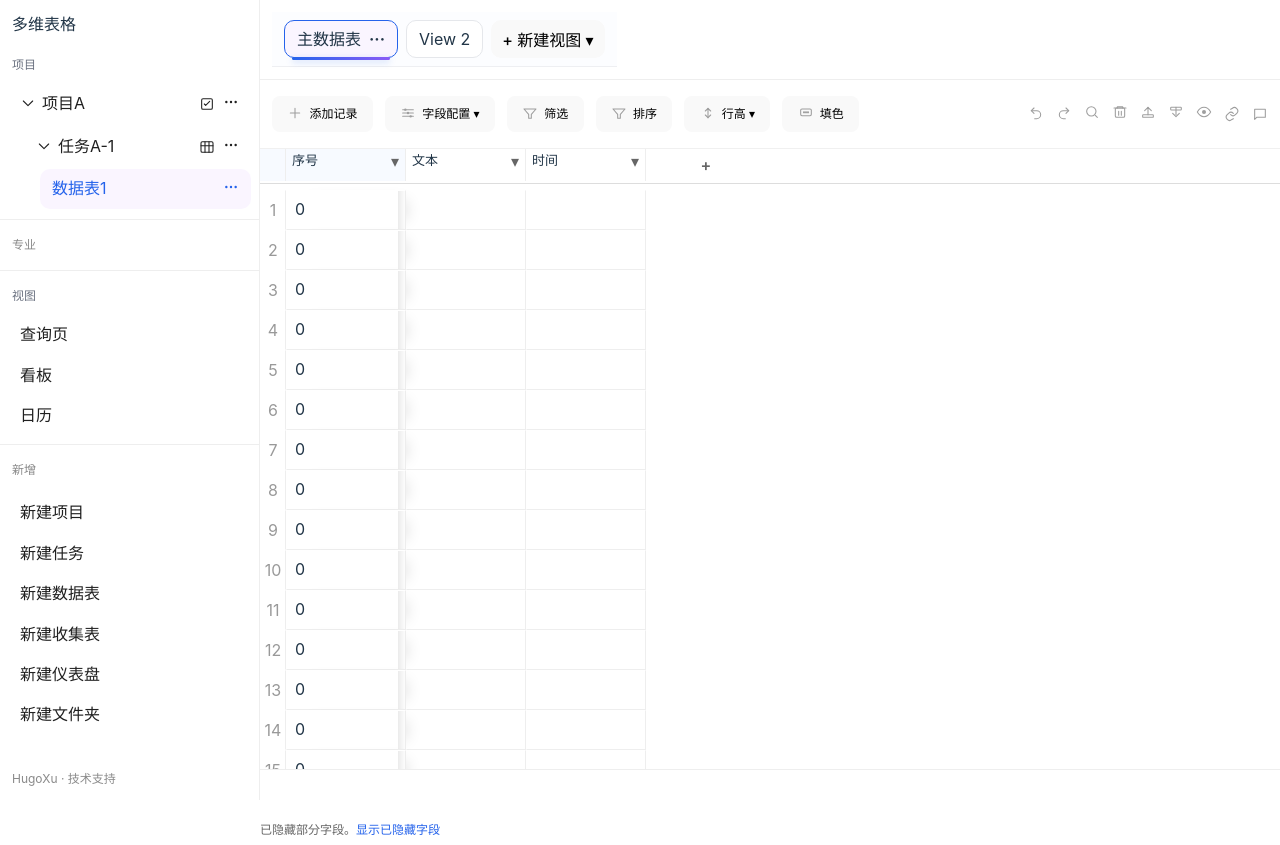
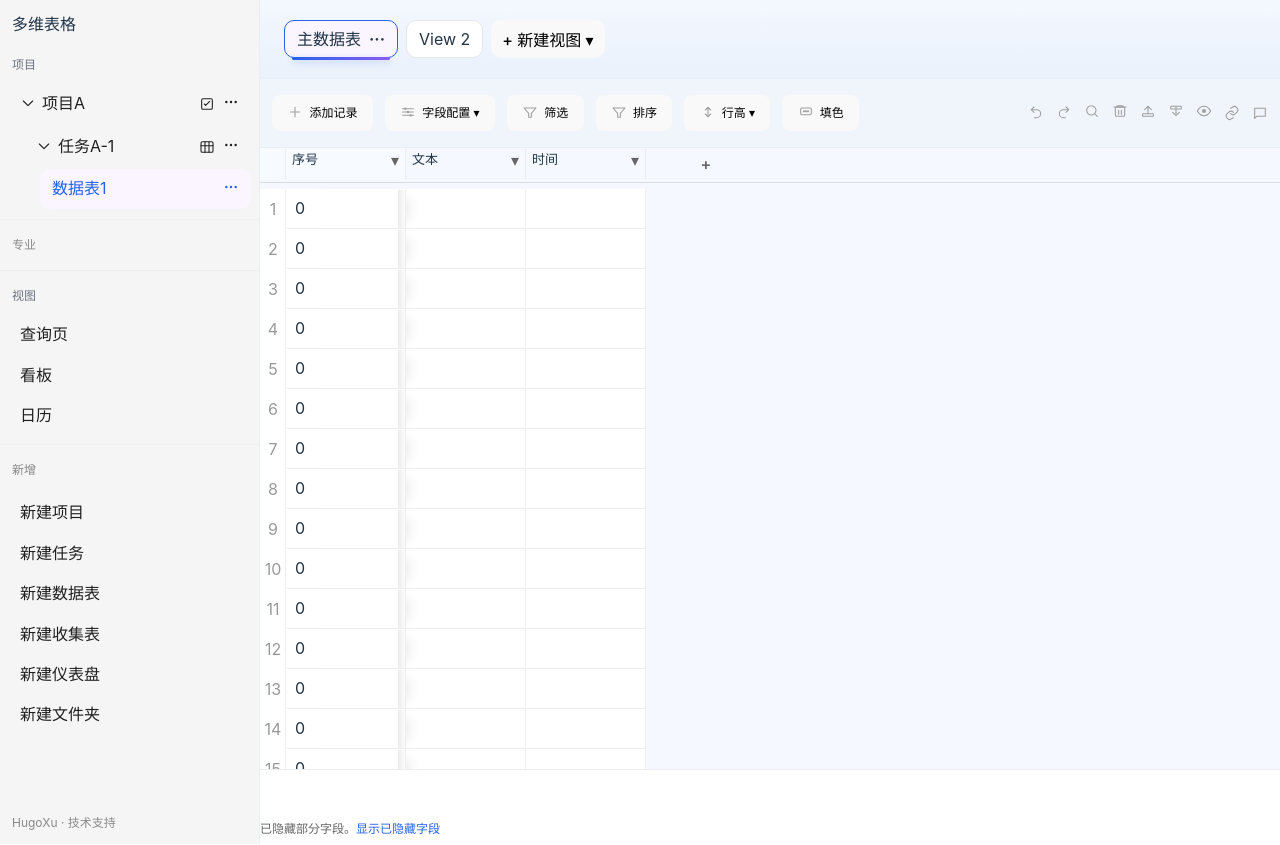
Before and after one commit to undustcover/Muti_sheet, a React (Vite) app in the folder apps/web/: page / in a window 1280 px wide. Built offline with nearby package versions, Linux system fonts and the light colour scheme.

Commit message:
chore(version): bump web to 0.1.1; UI polish for topbar/toolbar, unify divider token, fix sidebar minHeight

```diff
--- a/apps/web/package.json
+++ b/apps/web/package.json
@@ -1,7 +1,7 @@
 {
   "name": "web",
   "private": true,
-  "version": "0.1.0",
+  "version": "0.1.1",
   "type": "module",
   "scripts": {
     "dev": "vite",
--- a/apps/web/src/components/DataTable.tsx
+++ b/apps/web/src/components/DataTable.tsx
@@ -284,7 +284,7 @@ const [indexColWidth] = useState<number>(26);
 
 
   return (
-    <div data-app-ready="1">
+    <div data-app-ready="1" style={{ background: '#f5f9ff' }}>
       <GridStateProvider value={{ selectedCell, editingCell, setSelectedCell, setEditingCell, selectionRange, setSelectionRange, isDragging, setIsDragging, isInRange, headerSelectedCid, setHeaderSelectedCid, focusGrid: () => parentRef.current?.focus() }}>
         <GridSurface
           parentRef={parentRef}
--- a/apps/web/src/components/PageLayout.tsx
+++ b/apps/web/src/components/PageLayout.tsx
@@ -1,4 +1,5 @@
 import React from 'react';
+import { colors, effects } from '../design/tokens';
 
 interface PageLayoutProps {
   sidebar: React.ReactNode;
@@ -12,11 +13,11 @@ export default function PageLayout({ sidebar, header, toolbar, children }: PageL
     <div style={{ display: 'flex' }}>
       {sidebar}
       <div style={{ flex: 1, minWidth: 0, height: '100%', display: 'flex', flexDirection: 'column' }}>
-        <div style={{ padding: 12, borderBottom: '1px solid #eee', display: 'flex', alignItems: 'center', justifyContent: 'space-between' }}>
+        <div style={{ padding: 12, borderBottom: `1px solid ${colors.dividerSubtle}`, display: 'flex', alignItems: 'center', justifyContent: 'space-between', background: `linear-gradient(180deg, ${colors.topbarGradientDeepStart} 0%, ${colors.topbarGradientDeepEnd} 100%)` }}>
           {header}
         </div>
         {toolbar && (
-          <div style={{ padding: '8px 12px', borderBottom: '1px solid #f0f0f0' }}>
+          <div style={{ padding: '8px 12px', borderBottom: `1px solid ${colors.dividerSubtle}`, background: colors.toolbarGlassBg, backdropFilter: effects.toolbarBackdrop }}>
             {toolbar}
           </div>
         )}
--- a/apps/web/src/components/Sidebar.tsx
+++ b/apps/web/src/components/Sidebar.tsx
@@ -1,5 +1,6 @@
 import { useState, useEffect, useRef } from 'react';
 import { IconPlus, IconTask, IconTable, IconMore, IconChevronDown, IconChevronRight, IconCollect, IconDashboard, IconFolder } from './Icons';
+import { colors } from '../design/tokens';
 
 type Props = {
   active: string;
@@ -378,7 +379,7 @@ export const Sidebar: React.FC<Props> = ({ active, onNavigate, onSelectTable, ex
 
   // 在 Sidebar 组件内部已有状态与函数后，渲染最底部增加 Modal UI（依赖 compose* 状态）
   return (
-    <div style={{ width: 260, minWidth: 260, maxWidth: 260, boxSizing: 'border-box', flex: '0 0 260px', borderRight: '1px solid #eee', height: '100vh', display: 'flex', flexDirection: 'column' }}>
+    <div style={{ width: 260, minWidth: 260, maxWidth: 260, boxSizing: 'border-box', flex: '0 0 260px', borderRight: `1px solid ${colors.dividerSubtle}`, minHeight: '100vh', display: 'flex', flexDirection: 'column', background: '#f5f5f5' }}>
       <div style={{ padding: 12, fontWeight: 700 }}>多维表格</div>
 
       {/* 项目层级 */}
--- a/apps/web/src/components/table/Header.tsx
+++ b/apps/web/src/components/table/Header.tsx
@@ -72,7 +72,7 @@ export default function Header({
     <div style={{
       position: 'sticky',
       top: 0,
-      background: '#fff',
+      background: '#f5f9ff',
       display: 'grid',
       gridTemplateColumns: templateColumns,
       gap: 0,
--- a/apps/web/src/components/topbar/TopBar.tsx
+++ b/apps/web/src/components/topbar/TopBar.tsx
@@ -10,7 +10,7 @@ export type TopBarProps = HeaderTabsProps & {
 const TopBar: React.FC<TopBarProps> = ({ breadcrumb, renderBreadcrumbs, ...tabsProps }) => {
   const crumbs = breadcrumb ?? renderBreadcrumbs?.();
   return (
-    <div style={{ display: 'flex', alignItems: 'center', gap: 'var(--spacing)', background: 'var(--surface-subtle)', borderBottom: '1px solid var(--divider)', padding: '8px 12px' }}>
+    <div style={{ display: 'flex', alignItems: 'center', gap: 'var(--spacing)', background: 'transparent', borderBottom: 'none', padding: '8px 12px' }}>
       {crumbs ? (
         <div data-breadcrumb-container>
           {crumbs}
--- a/apps/web/src/design/tokens.ts
+++ b/apps/web/src/design/tokens.ts
@@ -8,6 +8,12 @@ export const colors = {
   danger: '#dc2626',
   menuBg: '#ffffff',
   menuShadow: '0 6px 24px rgba(0,0,0,0.08)',
+  // Added UI layering colors
+  topbarGradientDeepStart: '#f4f8ff',
+  topbarGradientDeepEnd: '#eaf1fb',
+  toolbarGlassBg: 'rgba(238, 244, 251, 0.85)',
+  // Divider color for subtle borders
+  dividerSubtle: '#e6eef7',
 };
 
 export const radius = {
@@ -35,3 +41,8 @@ export const fonts = {
   sizeLg: 16,
   weightBold: 600,
 };
+
+export const effects = {
+  // Glass effect for toolbar layering
+  toolbarBackdrop: 'saturate(160%) blur(4px)',
+};
```
